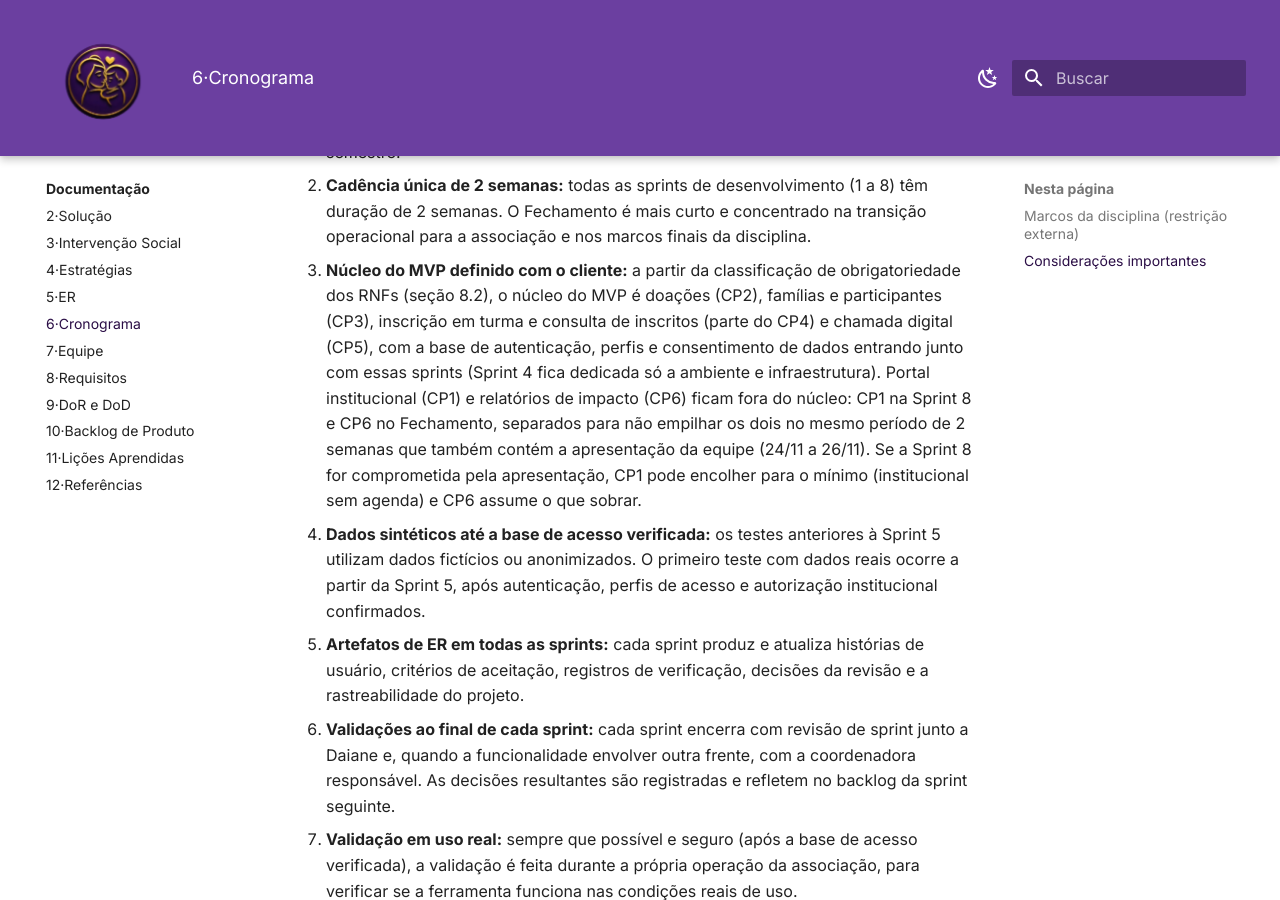
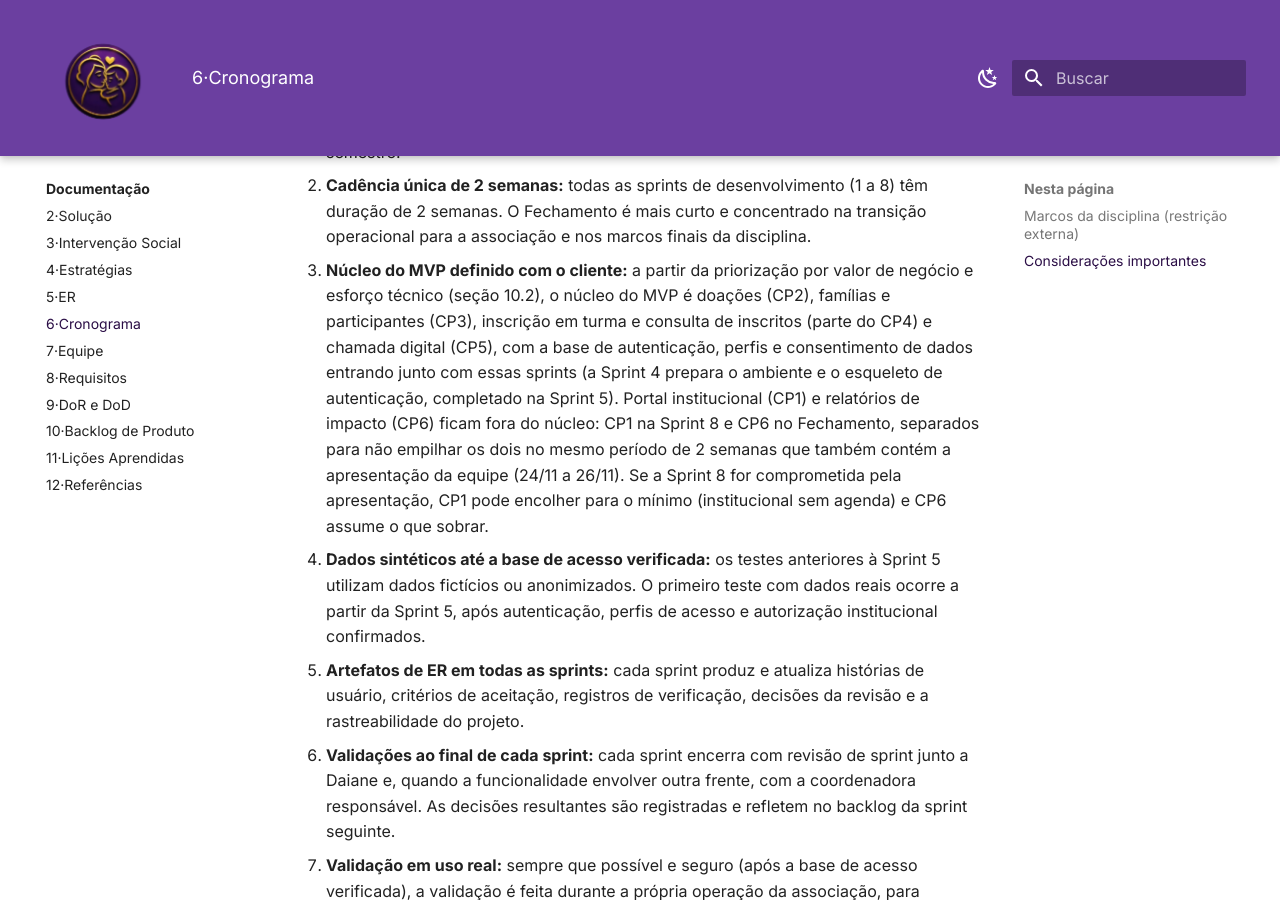
Before and after one commit to mdsreq-fga-unb/REQ-2026.2-T01-MaesGuerreiras, an MkDocs documentation site: the page built from docs/06-cronograma/index.md, in a window 1280 px wide and 900 px high, scrolled down 5104 px. Built offline with MkDocs 1.6.1 and Material for MkDocs 9.7.7, drawn with Linux system fonts in a browser that asks for light colours; some of the changed text lies outside the part shown.

Commit message:
Ajustes no cronograma

```diff
--- a/docs/06-cronograma/index.md
+++ b/docs/06-cronograma/index.md
@@ -9,7 +9,7 @@ restrição de tempo, não como origem das entregas do produto.
 
 A cadência adotada é de **sprints de 2 semanas**, totalizando 8 sprints de desenvolvimento mais
 um período de fechamento. O núcleo do MVP foi validado com Makio em 28/09/2026, a partir da
-classificação de obrigatoriedade dos RNFs (seção [8.2](../08-requisitos/index.md#82-lista-de-requisitos-nao-funcionais-rnfs)):
+priorização por valor de negócio e esforço técnico (seções [8.5](../08-requisitos/index.md#85-matriz-4x4) e [10.2](../10-backlog/index.md#102-priorizacao-do-backlog-geral-e-mvp)):
 doações (CP2), cadastro de famílias e participantes (CP3), inscrição em turma e consulta de
 inscritos (parte do CP4), chamada digital (CP5) e o consentimento de tratamento de dados (parte
 do CP7). Portal institucional e agenda pública (CP1) e relatórios de impacto (CP6) ficam fora do
@@ -45,15 +45,15 @@ disponível da equipe e foram considerados no planejamento das sprints:
 2. **Cadência única de 2 semanas:** todas as sprints de desenvolvimento (1 a 8) têm duração de 2
    semanas. O Fechamento é mais curto e concentrado na transição operacional para a associação e
    nos marcos finais da disciplina.
-3. **Núcleo do MVP definido com o cliente:** a partir da classificação de obrigatoriedade dos
-   RNFs (seção 8.2), o núcleo do MVP é doações (CP2), famílias e participantes (CP3), inscrição em
-   turma e consulta de inscritos (parte do CP4) e chamada digital (CP5), com a base de
-   autenticação, perfis e consentimento de dados entrando junto com essas sprints (Sprint 4 fica
-   dedicada só a ambiente e infraestrutura). Portal institucional (CP1) e relatórios de impacto
-   (CP6) ficam fora do núcleo: CP1 na Sprint 8 e CP6 no Fechamento, separados para não empilhar os
-   dois no mesmo período de 2 semanas que também contém a apresentação da equipe (24/11 a 26/11).
-   Se a Sprint 8 for comprometida pela apresentação, CP1 pode encolher para o mínimo (institucional
-   sem agenda) e CP6 assume o que sobrar.
+3. **Núcleo do MVP definido com o cliente:** a partir da priorização por valor de negócio e
+   esforço técnico (seção 10.2), o núcleo do MVP é doações (CP2), famílias e participantes (CP3),
+   inscrição em turma e consulta de inscritos (parte do CP4) e chamada digital (CP5), com a base de
+   autenticação, perfis e consentimento de dados entrando junto com essas sprints (a Sprint 4
+   prepara o ambiente e o esqueleto de autenticação, completado na Sprint 5). Portal institucional
+   (CP1) e relatórios de impacto (CP6) ficam fora do núcleo: CP1 na Sprint 8 e CP6 no Fechamento,
+   separados para não empilhar os dois no mesmo período de 2 semanas que também contém a
+   apresentação da equipe (24/11 a 26/11). Se a Sprint 8 for comprometida pela apresentação, CP1
+   pode encolher para o mínimo (institucional sem agenda) e CP6 assume o que sobrar.
 4. **Dados sintéticos até a base de acesso verificada:** os testes anteriores à Sprint 5 utilizam
    dados fictícios ou anonimizados. O primeiro teste com dados reais ocorre a partir da Sprint 5,
    após autenticação, perfis de acesso e autorização institucional confirmados.
```
